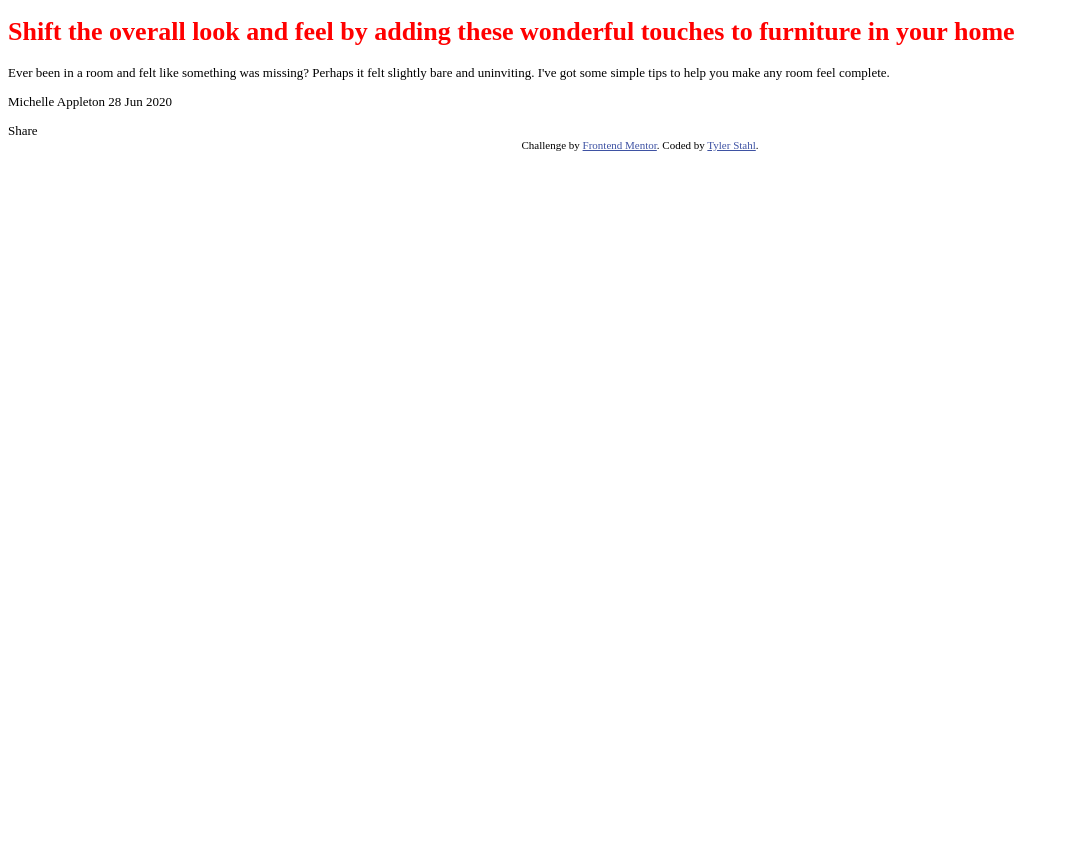
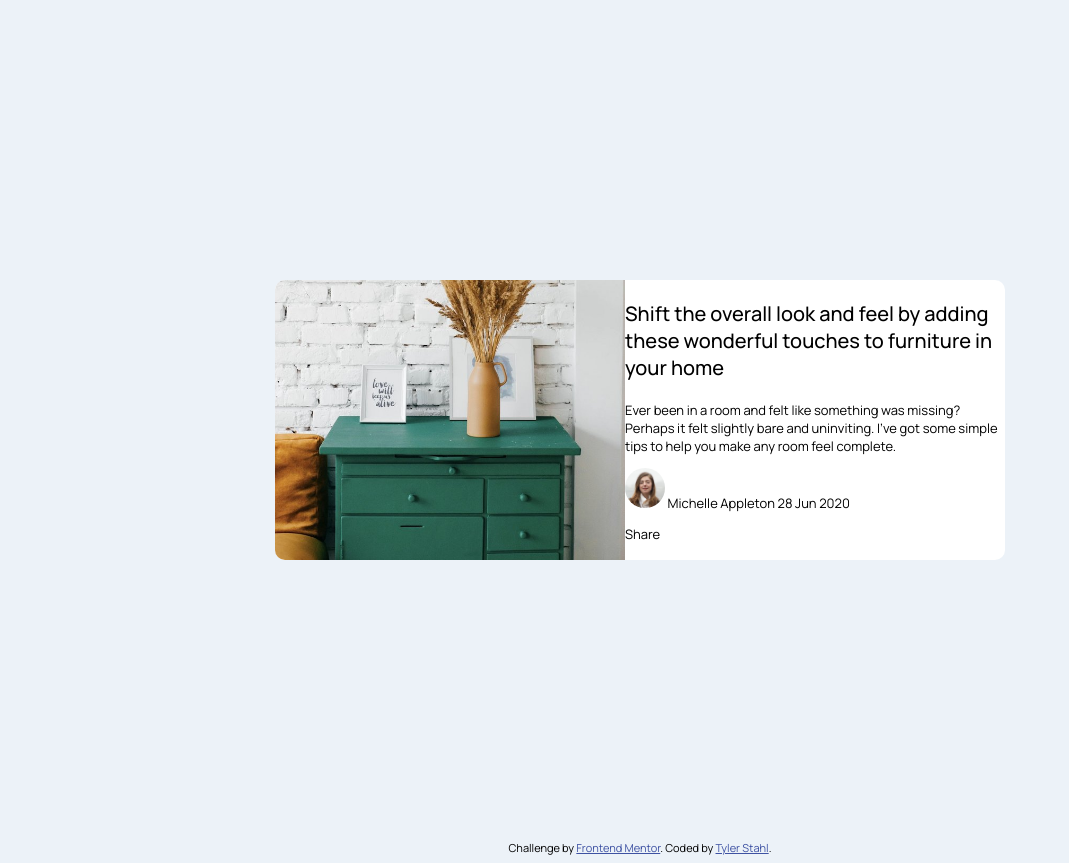
Before and after one commit to VolantTyler/article-preview-component, a plain HTML site: page index.html in a window 1280 px wide. Shown: the whole page, without its empty margins (0-1069 px from the left). Before the commit the page ends 800 px from the top, so only its background shows below. Drawn offline with Linux system fonts and the light colour scheme; a web font is replaced by a local one.

Commit message:
styleing: image size and layout

```diff
--- /dev/null
+++ b/design/style.scss
@@ -0,0 +1,41 @@
+$dark-gray-blue: hsl(217, 19%, 35%);
+$desaturated-dark-blue: hsl(214, 17%, 51%);
+$gray-blue: hsl(212, 23%, 69%);
+$light-gray-blue: hsl(210, 46%, 95%);
+$white: #ffffff;
+
+@import url("https://fonts.googleapis.com/css2?family=Manrope:wght@200..800&display=swap");
+
+body {
+  font-family: "Manrope", sans-serif;
+  font-size: 13px;
+  background-color: $light-gray-blue;
+}
+
+.card-heading {
+  font-weight: 500;
+  font-size: 20px;
+}
+
+.card {
+  background-color: $white;
+  width: 730px;
+  height: 280px;
+  border-radius: 10px;
+  overflow: hidden;
+  margin: 280px auto;
+}
+
+.card-image {
+  height: 280px;
+  float: left;
+
+  img {
+    height: inherit;
+  }
+}
+
+img.headshot {
+  border-radius: 100px;
+  height: 40px;
+}
--- a/index.html
+++ b/index.html
@@ -13,16 +13,21 @@
     .attribution { font-size: 11px; text-align: center; }
     .attribution a { color: hsl(228, 45%, 44%); }
   </style>
-  <link href="design/style.css" rel="stylesheet" />
+  <link href="src/theme/assets/css/style.css" rel="stylesheet" />
 </head>
 <body>
 
-  <div>
+  <div class="card">
 
-    <h1 class="test">
+    <div class="card-image">
+      <img src="/images/drawers.jpg" />
+    </div>
+
+    <div class="card-content">
+    <p class="card-heading">
       Shift the overall look and feel by adding these wonderful
       touches to furniture in your home
-    </h1>
+    </p>
 
     <p >
       Ever been in a room and felt like something was missing? Perhaps
@@ -31,9 +36,12 @@
     </p>
 
     <p>
+      <img class="headshot" src="/images/avatar-michelle.jpg"/>
       Michelle Appleton
       28 Jun 2020
     </p>
+  </div>
+
 
     Share
 
```
Also changed, not shown: design/style.css (deleted), src/theme/assets/css/style.css (added), 1 other file.
